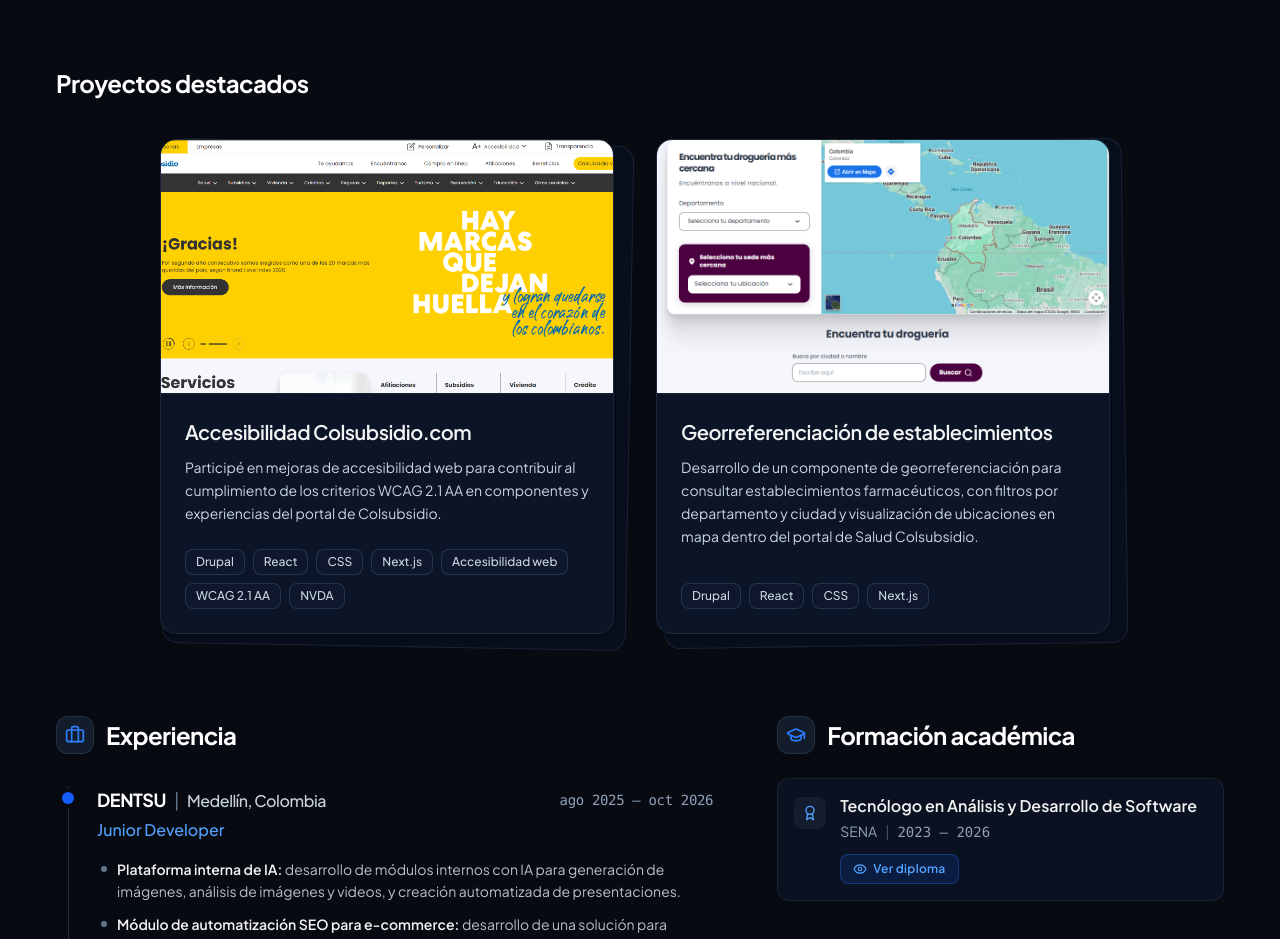
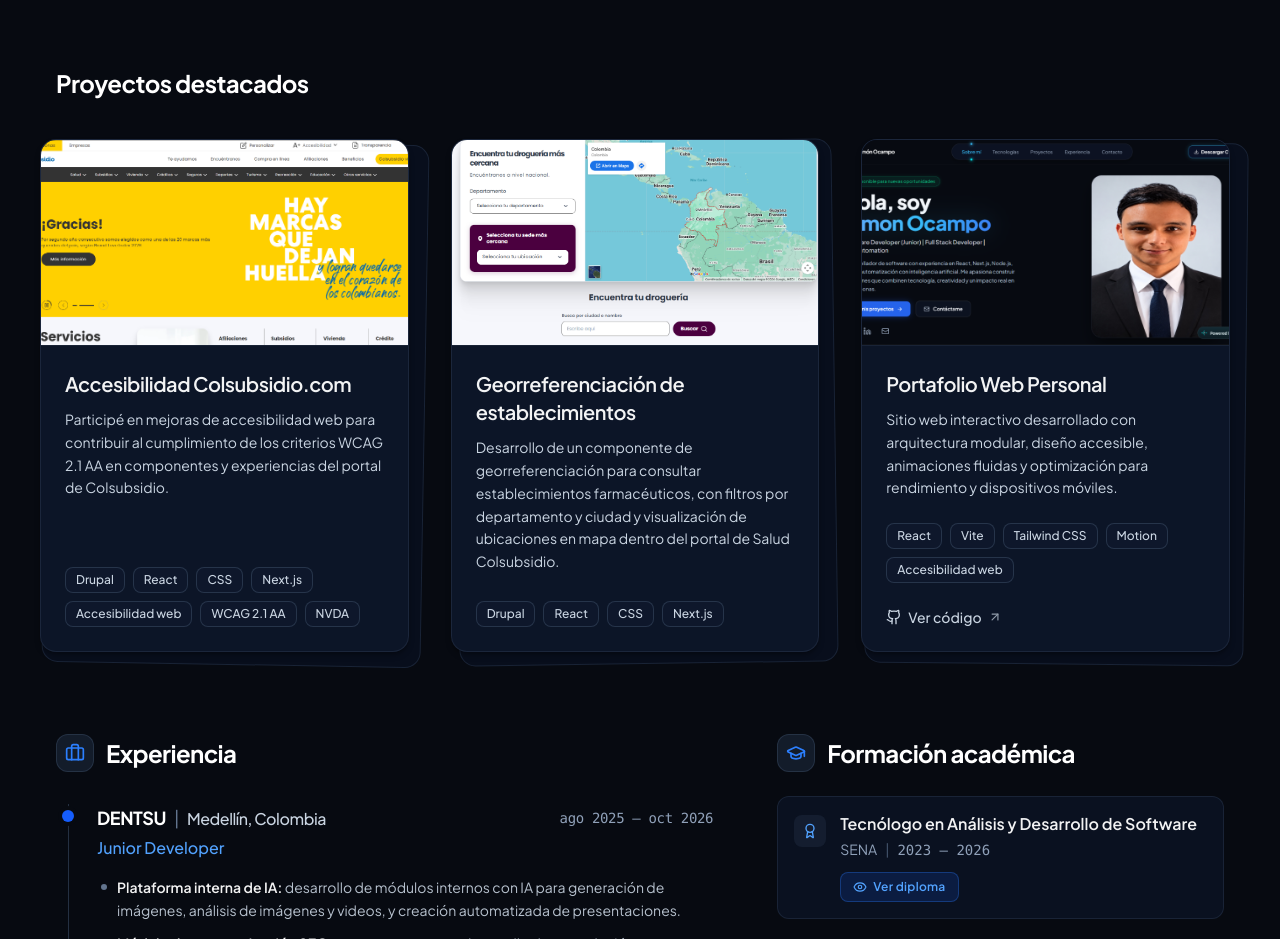
Before and after one commit to simon-ocampo1123/simon-ocampo-portfolio, a React (Vite) app: page / in a window 1280 px wide. Shown: the part 880-1819 px from the top of the page. Built offline with nearby package versions, Linux system fonts and the light colour scheme.

Commit message:
feat: agregar proyecto portafolio con enlace a repositorio GitHub

```diff
--- a/src/components/molecules/ProjectCard/ProjectCard.jsx
+++ b/src/components/molecules/ProjectCard/ProjectCard.jsx
@@ -1,4 +1,5 @@
 import { ArrowUpRight, Globe } from 'lucide-react'
+import { Icon } from '../../atoms/Icon/Icon'
 
 const CARD_VARIATIONS = [
   {
@@ -11,7 +12,13 @@
     offset: 'translate-x-[5px] translate-y-[2px]',
     hoverOffset: 'group-hover/card:translate-x-[6px] group-hover/card:translate-y-[2px]',
   },
+  {
+    rotate: 'rotate-[0.6deg]',
+    offset: 'translate-x-[6px] translate-y-[2.5px]',
+    hoverOffset: 'group-hover/card:translate-x-[7px] group-hover/card:translate-y-[2.5px]',
+  },
 ]
+
 export function ProjectCard({ project, index = 0 }) {
   const {
     id,
@@ -20,6 +27,7 @@
     image,
     technologies = [],
     liveUrl,
+    repositoryUrl,
   } = project
 
   const variation = CARD_VARIATIONS[index % CARD_VARIATIONS.length] || CARD_VARIATIONS[0]
@@ -47,7 +55,7 @@
                 <Globe className="w-5 h-5 text-slate-400" aria-hidden="true" />
               </div>
               <span className="text-xs font-medium text-slate-400 tracking-wide">
-                {isColsubsidio ? 'Colsubsidio' : 'Salud Colsubsidio'}
+                {isColsubsidio ? 'Colsubsidio' : title}
               </span>
             </div>
           )}
@@ -81,8 +89,9 @@
             </ul>
           )}
 
+          {(liveUrl || repositoryUrl) && (
+            <div className="pt-2 flex items-center gap-4 flex-wrap">
               {liveUrl && (
-            <div className="pt-2">
                 <a
                   href={liveUrl}
                   target="_blank"
@@ -96,6 +105,24 @@
                     aria-hidden="true"
                   />
                 </a>
+              )}
+
+              {repositoryUrl && (
+                <a
+                  href={repositoryUrl}
+                  target="_blank"
+                  rel="noopener noreferrer"
+                  aria-label={`Ver código fuente del proyecto ${title} en GitHub (se abre en nueva pestaña)`}
+                  className="inline-flex items-center gap-1.5 text-xs sm:text-sm font-medium text-slate-300 hover:text-sky-300 transition-colors focus-visible:outline-none focus-visible:underline"
+                >
+                  <Icon name="Github" size={16} aria-hidden="true" />
+                  <span>Ver código</span>
+                  <ArrowUpRight
+                    className="w-3.5 h-3.5 opacity-70 transition-transform duration-150 group-hover/card:translate-x-0.5 group-hover/card:-translate-y-0.5"
+                    aria-hidden="true"
+                  />
+                </a>
+              )}
             </div>
           )}
         </div>
--- a/src/data/projects.js
+++ b/src/data/projects.js
@@ -1,5 +1,6 @@
 import colsubsidioImage from '../assets/images/colsubsidio.png'
 import georreferenciacionImage from '../assets/images/georreferenciacion.png'
+import portfolioImage from '../assets/images/portfolio.png'
 
 export const projectsData = [
   {
@@ -36,4 +37,17 @@
     contribution:
       'Desarrollo del componente interactivo de consulta georreferenciada con filtrado dinámico y consumo de endpoints JSON:API.',
   },
+  {
+    id: 'portafolio-web-personal',
+    title: 'Portafolio Web Personal',
+    description:
+      'Sitio web interactivo desarrollado con arquitectura modular, diseño accesible, animaciones fluidas y optimización para rendimiento y dispositivos móviles.',
+    image: portfolioImage,
+    technologies: ['React', 'Vite', 'Tailwind CSS', 'Motion', 'Accesibilidad web'],
+    liveUrl: null,
+    repositoryUrl: 'https://github.com/simon-ocampo1123/simon-ocampo-portfolio',
+    availability: 'Código abierto',
+    contribution:
+      'Diseño e implementación integral de la interfaz, arquitectura de componentes, scroll spy y adaptación responsive completa.',
+  },
 ]
```
Also changed, not shown: src/assets/images/portfolio.png (added). Lines whose indentation alone changed are shown as unchanged.
